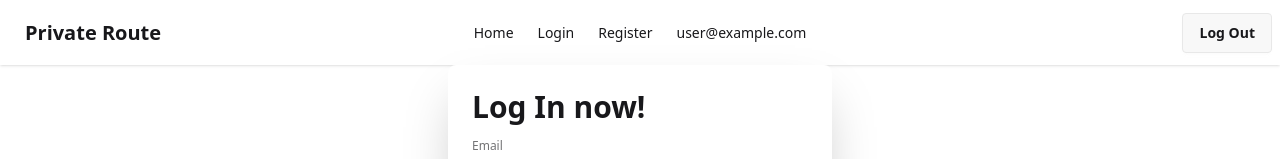
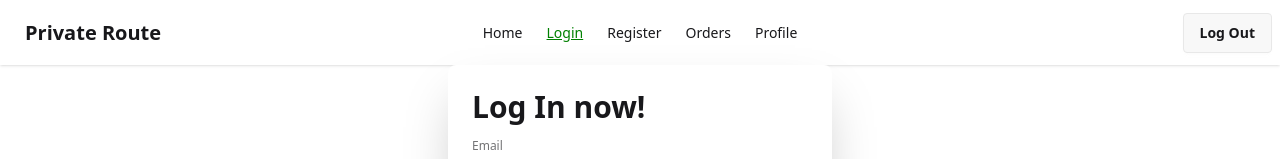
Before and after one commit to chayansrk64/auth-and-private-route, a React (Vite) app: page /login in a window 1280 px wide. Shown: the top 159 px of the page. Built offline with nearby package versions, Linux system fonts and the light colour scheme; no server answers; sample sign-in values are in the browser's storage.

Commit message:
private route added

```diff
--- /dev/null
+++ b/src/components/Navbar/Navbar.css
@@ -0,0 +1,4 @@
+.menu li a.active {
+    text-decoration: underline;
+    color: green;
+}
--- a/src/components/Navbar/Navbar.jsx
+++ b/src/components/Navbar/Navbar.jsx
@@ -1,10 +1,11 @@
 import React, { use } from 'react';
 import { Link, NavLink } from 'react-router';
 import { AuthContext } from '../../contexts/AuthContext/AuthContext';
+import './Navbar.css'
 
 const Navbar = () => {
 
-  const {user, loading} = use(AuthContext)
+  const {user, loading, signOutUser} = use(AuthContext)
 
   console.log('user in the header ==>', user);
 
@@ -12,9 +13,23 @@ const Navbar = () => {
         <li><NavLink to="/">Home</NavLink></li>
         <li><NavLink to="/login">Login</NavLink></li>
         <li><NavLink to="/register">Register</NavLink></li>
-        <li> {loading ? <p>...loading...</p> : <NavLink to="/">{user?.email}</NavLink>}</li>
+
+         {
+           user &&  <>
+              <li><NavLink to="/orders">Orders</NavLink></li>
+              <li><NavLink to="/profile">Profile</NavLink></li>
+           </>
+         }
     </>
 
+
+  const handleSignOutUser = () => {
+      signOutUser()
+      .then(() => {
+         alert('sign out successfull!')
+      })
+      .catch(error => console.log(error))
+  }
 
 
     return (
@@ -39,7 +54,7 @@ const Navbar = () => {
   </div>
   <div className="navbar-end">
     {
-      user ? <a className="btn">Log Out</a> : <Link to="/login">Log in</Link>
+      user ? <a onClick={handleSignOutUser} className="btn">Log Out</a> : <Link to="/login">Log in</Link>
     }
   </div>
 </div>
--- a/src/contexts/AuthContext/AuthProvider.jsx
+++ b/src/contexts/AuthContext/AuthProvider.jsx
@@ -1,6 +1,6 @@
 import React, { useEffect, useState } from 'react';
 import { AuthContext } from './AuthContext';
-import { createUserWithEmailAndPassword, onAuthStateChanged, signInWithEmailAndPassword } from 'firebase/auth';
+import { createUserWithEmailAndPassword, onAuthStateChanged, signInWithEmailAndPassword, signOut } from 'firebase/auth';
 import { auth } from '../../firebase/firebase.config';
 
 const AuthProvider = ({children}) => {
@@ -14,6 +14,10 @@ const AuthProvider = ({children}) => {
 
     const loginUser = (email, password) => {
         return signInWithEmailAndPassword(auth, email, password)
+    }
+
+    const signOutUser = () => {
+        return signOut(auth)
     }
 
 
@@ -43,7 +47,8 @@ const AuthProvider = ({children}) => {
         user,
         loading,
         createUser,
-        loginUser
+        loginUser,
+        signOutUser
     }
 
     return (
--- /dev/null
+++ b/src/pages/Orders/Orders.jsx
@@ -0,0 +1,11 @@
+import React from 'react';
+
+const Orders = () => {
+    return (
+        <div>
+            Orders page
+        </div>
+    );
+};
+
+export default Orders;
--- /dev/null
+++ b/src/pages/Profile/Profile.jsx
@@ -0,0 +1,11 @@
+import React from 'react';
+
+const Profile = () => {
+    return (
+        <div>
+            Profile page
+        </div>
+    );
+};
+
+export default Profile;
--- /dev/null
+++ b/src/routes/PrivateRoutes.jsx
@@ -0,0 +1,16 @@
+import React, { use } from 'react';
+import { AuthContext } from '../contexts/AuthContext/AuthContext';
+import { Navigate } from 'react-router';
+
+const PrivateRoutes = ({children}) => {
+
+    const {user} = use(AuthContext);
+
+    if(user){
+        return children;
+    }
+
+    return <Navigate to="/login"></Navigate>;
+};
+
+export default PrivateRoutes;
```
Also changed, not shown: src/routes/Router.jsx (+11 -0 lines).
